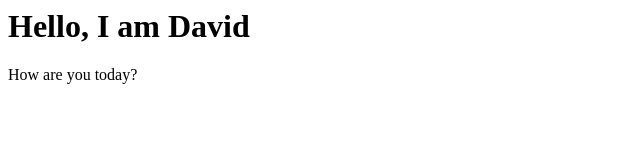
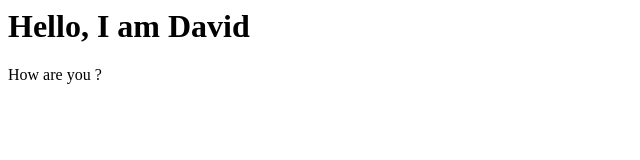
Before and after one commit to Davidabcdefg/website-monitor-test, a plain HTML site: page index.html in a window 1280 px wide. Shown: the full height of the page, 0-640 px from the left. Drawn offline with Linux system fonts and the light colour scheme.

Commit message:
Update index.html

```diff
--- a/index.html
+++ b/index.html
@@ -2,6 +2,6 @@
   <head><title>David's Test</title></head>
   <body>
     <h1>Hello, I am David</h1>
-    <p>How are you today?</p>
+    <p>How are you ?</p>
   </body>
 </html>
```
